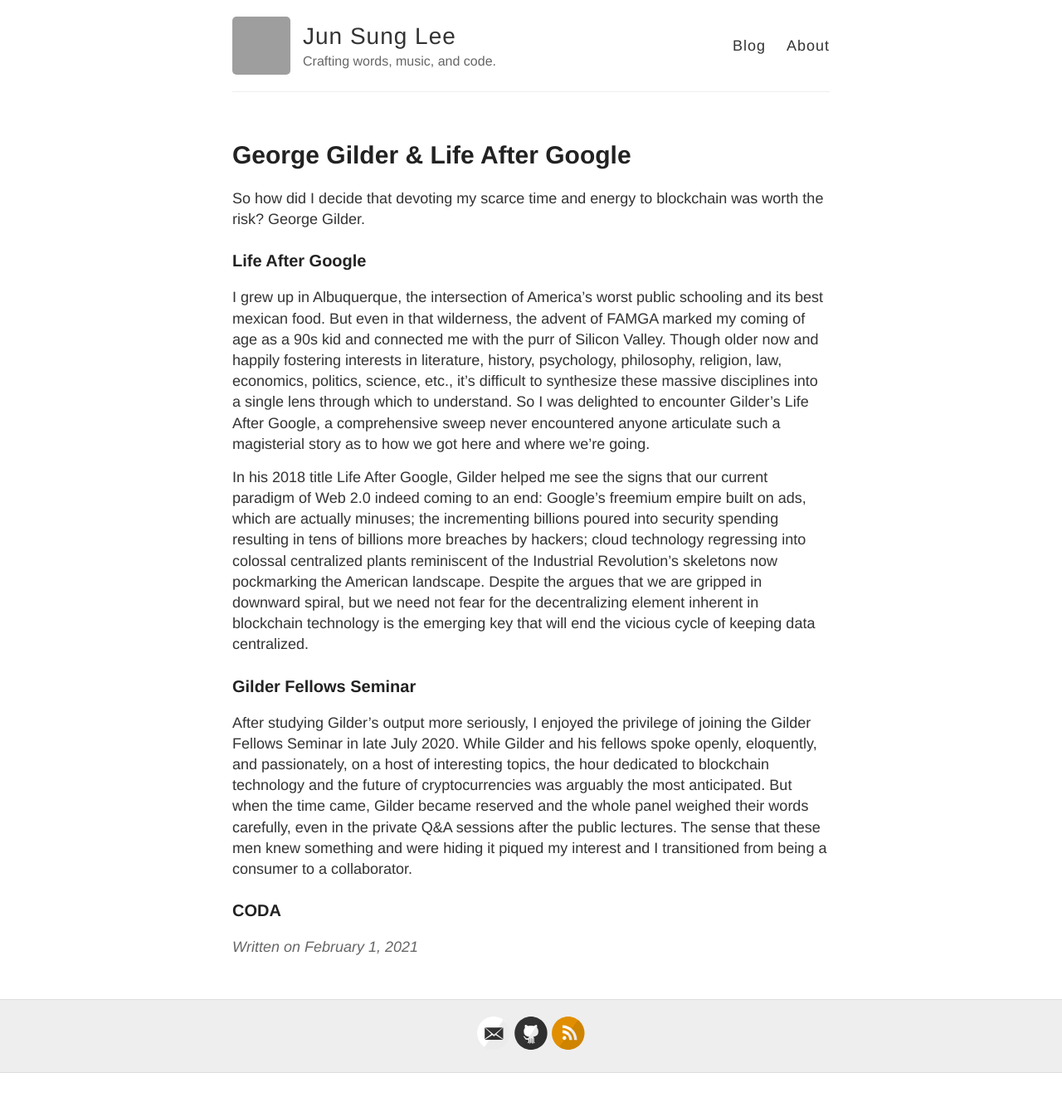
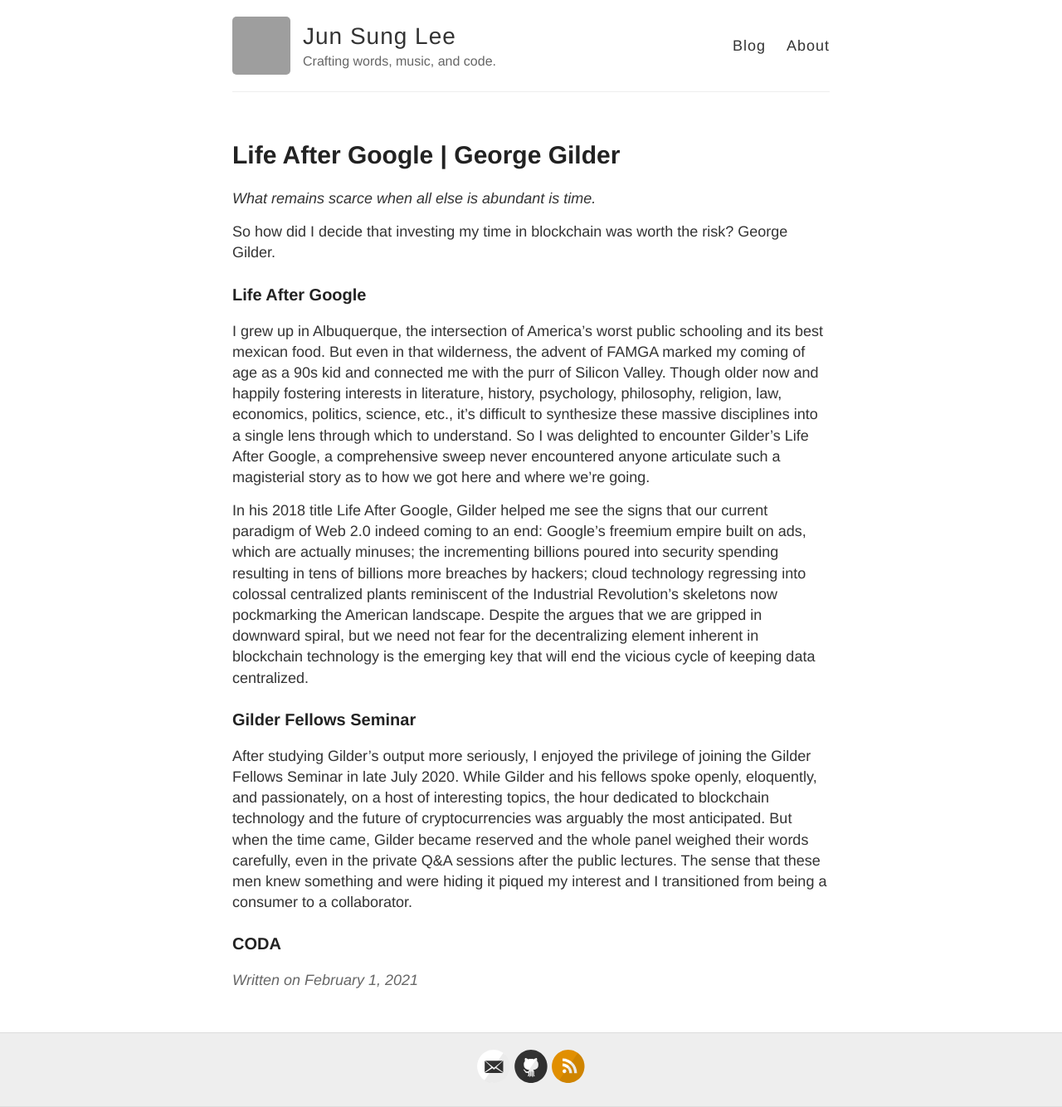
Before and after one commit to poastmil/junsunglee.com, a Jekyll site: the page built from _posts/2021-2-1-LifeAfterGoogle.md, in a window 1280 px wide. Shown: the whole page at 83% size. Built offline with Jekyll 4.4.1, drawn with Linux system fonts in a browser that asks for light colours; before the commit the page ends 1293 px from its top, so only the background shows below that; grey boxes are pictures that could not be loaded.

Commit message:
Update and rename 2021-2-1-GeorgeGilder&LifeAfterGoogle.md to 2021-2-1-LifeAfterGoogle.md

```diff
--- a/_posts/2021-2-1-GeorgeGilder&LifeAfterGoogle.md
+++ b/_posts/2021-2-1-LifeAfterGoogle.md
@@ -1,9 +1,11 @@
 ---
 layout: post
-title: George Gilder & Life After Google
+title: Life After Google | George Gilder
 ---
 
-So how did I decide that devoting my scarce time and energy to blockchain was worth the risk? George Gilder.
+*What remains scarce when all else is abundant is time.*
+
+So how did I decide that investing my time in blockchain was worth the risk? George Gilder.
 
 ### Life After Google
 
```
